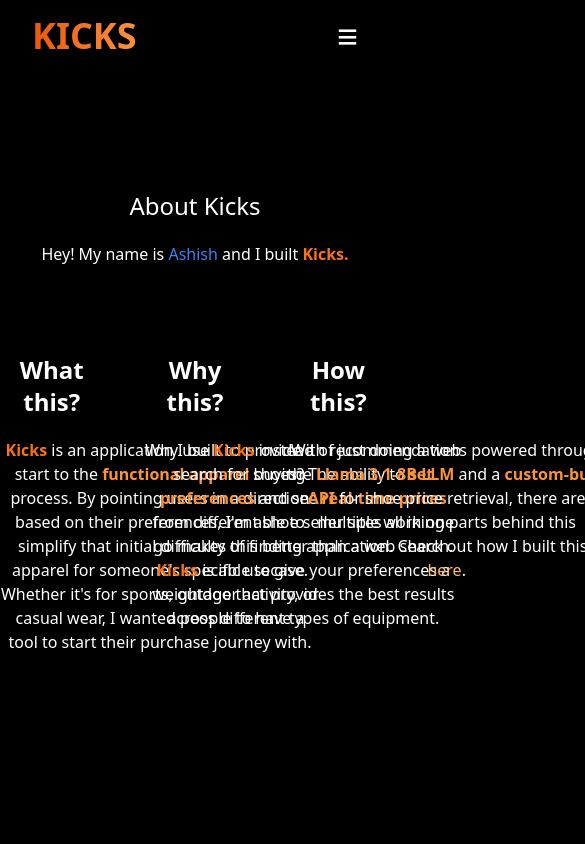
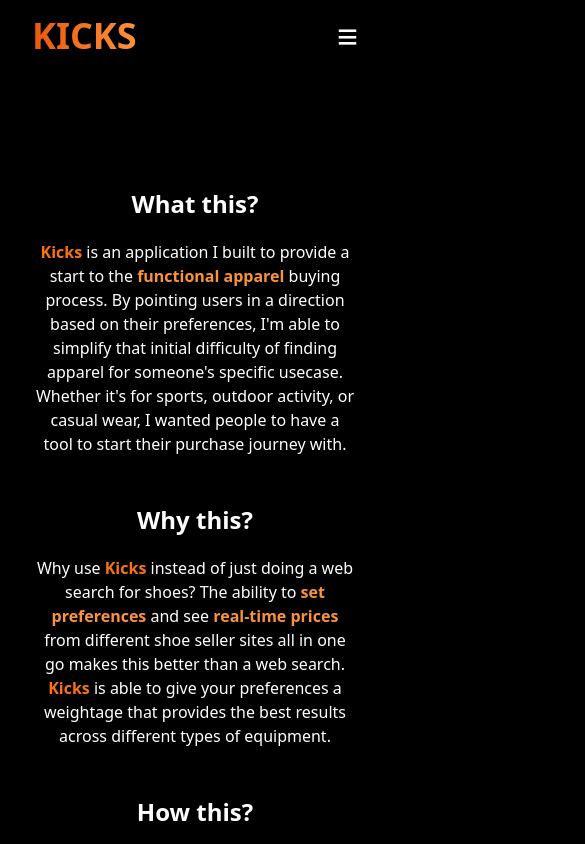
Before and after one commit to AshishT558/Kicks-App, a React (Vite) app in the folder client/: page /about in a window 390 px wide. Shown: the top 844 px of the page, 585 px wide, since content can reach past the window. Built offline with nearby package versions, Linux system fonts and the light colour scheme.

Commit message:
mobile fixes now v1.1

```diff
--- a/client/src/components/ShoeList.jsx
+++ b/client/src/components/ShoeList.jsx
@@ -1,8 +1,10 @@
 import { useState, useEffect } from "react"
+import Loader from "./Loader";
 import ShoeItem from "./ShoeItem";
 
 export default function ShoeList({queryType, query}) {
     const [data, setData] = useState([])
+
 
     //Call to get all shoes
     async function fetchData() {
@@ -31,6 +33,8 @@ export default function ShoeList({queryType, query}) {
         fetchData()
     }, [queryType, query])
 
+
+
     //Map shoe objects to list
     function shoeList() {
         if(data.length > 0) {
@@ -45,7 +49,7 @@ export default function ShoeList({queryType, query}) {
         } else {
             return (
                 <div className="">
-                    No Shoes Found, Sorry
+                    <Loader></Loader>
                 </div>
             )
         }
@@ -53,27 +57,8 @@ export default function ShoeList({queryType, query}) {
 
     return (
         <div>
-            {/* <button onClick={fetchData}>Refresh</button> */}
-            <div className="grid grid-cols-2 lg:grid-cols-4 gap-5 ">
+            <div className="grid  grid-cols-2 lg:grid-cols-4 gap-5 ">
                 {shoeList()}
-                {/* <table>
-                    <thead>
-                        <tr>
-                            <th>
-                                Name
-                            </th>
-                            <th>
-                                Price
-                            </th>
-                            <th>
-                                Link
-                            </th>
-                        </tr>
-                    </thead>
-                    <tbody>
-                        {shoeList()}
-                    </tbody>
-                </table> */}
             </div>
         </div>
     )
--- a/client/src/pages/AboutPage.jsx
+++ b/client/src/pages/AboutPage.jsx
@@ -5,9 +5,9 @@ export default function AboutPage() {
         <ContentPage>
             <div className="text-2xl lg:text-5xl animate-up-float">About Kicks</div>
             <p>Hey! My name is <span className="text-blue-500 hover:text-blue-700"><a href="https://www.ashishthomas.dev/" target="_blank" rel="noopener noreferrer">Ashish</a></span> and I built <span className="text-orange-500 font-bold">Kicks.</span></p>
-            <div className="grid grid-cols-3 gap-x-10 pt-5 fade-in text-center">
+            <div className="lg:grid lg:grid-cols-3 gap-x-10 pt-5 fade-in text-center">
                 <div>
-                    <h1 className="font-bold text-2xl pt-[3rem]">What this?</h1>
+                    <h1 className="font-bold text-2xl pt-[15rem] lg:pt-[3rem]">What this?</h1>
                     <div className="w-[20rem] pt-5">
                         <p><span className="text-orange-500 font-bold ">Kicks</span> is an application I built to provide a start to the <span className="text-orange-400 font-bold ">functional apparel </span> buying process. By pointing users in a direction based on their preferences, I'm able to simplify that initial difficulty of finding apparel for someone's specific usecase. Whether it's for sports, outdoor activity, or casual wear, I wanted people to have a tool to start their purchase journey with.</p>
                     </div>
@@ -22,7 +22,7 @@ export default function AboutPage() {
 
                 <div>
                     <h1 className="font-bold text-2xl pt-[3rem]">How this?</h1>
-                    <div className="w-[20rem] pt-5">
+                    <div className="w-[20rem] py-5">
                         <p>With recommendations powered through the <span className="text-orange-400 font-bold ">Llama 3.1-8B LLM</span> and a <span className="text-orange-400 font-bold ">custom-built API</span> for shoe price retrieval, there are multiple working parts behind this application. Check out how I built this <span className="text-orange-300 hover:text-orange-500"><a href="https://github.com/AshishT558/Kicks-App" target="_blank" rel="noopener noreferrer">here</a></span>.</p>
                     </div>
                 </div>
--- a/client/src/pages/LandingPage.jsx
+++ b/client/src/pages/LandingPage.jsx
@@ -14,10 +14,10 @@ export default function LandingPage() {
     return (
         <div id="background_image" className="bg-fixed bg-contain lg:bg-cover bg-[center_5rem] lg:bg-[center_bottom]" style={mainStyle}>
             <div id ="landing_page_1_full_area" className="flex justify-center h-screen">
-                <div className="h-[120rem]">
+                <div className="lg:h-[120rem] h-[100rem]">
                     <div className="flex flex-col items-center h-screen justify-end">
                         <a href="/#start">
-                            <div className="flex flex-col items-center justify-center w-[20rem] h-10 bg-black rounded-full mb-10 hover:mb-12 hover:animate-none ring-2 ring-orange-500 hover:ring-orange-600 animate-bounce">
+                            <div className="flex flex-col items-center justify-center w-[20rem] h-10 bg-black rounded-full mb-[10rem] lg:mb-10 lg:hover:mb-12 hover:animate-none ring-2 ring-orange-500 hover:ring-orange-600 animate-bounce">
                                 Get Started
                             </div>
                         </a>
@@ -27,20 +27,20 @@ export default function LandingPage() {
                     <div className="flex flex-col items-center h-screen">
                         <div id="start" className=""></div>
                         <div className="flex flex-col items-center h-screen fade-in">
-                            <div className="flex flex-col gap-y-5 text-3xl lg:text-6xl pt-[7rem] lg:pt-[15rem]">
+                            <div className="flex flex-col gap-y-5 text-3xl lg:text-6xl pt-[5rem] lg:pt-[15rem]">
                                 <h1>The <span className="text-orange-500 font-semibold">AI-Powered</span> Shoe App</h1>
                                 <h2>...built for <span className="font-bold text-orange-300">you</span>.</h2>
                             </div>
                             <div className="">
                                 <p></p>
                             </div>
-                            <div className="grid grid-cols-2 lg:grid-cols-4 place-items-center gap-x-[2rem] lg:gap-x-[10rem] pt-10">
+                            <div className="grid grid-cols-2 lg:grid-cols-4 place-items-center gap-x-[1rem] mx-5 lg:gap-x-[10rem] pt-10">
                                 <img src="/nike.jpg" width={200} height={200}></img>
                                 <img src="/underarmour.jpg" width={200} height={200}></img>
                                 <img src="/adidas.jpg" width={200} height={200}></img>
                                 <img src="/skechers.webp" width={200} height={200}></img>
                             </div>
-                            <div className="grid lg:grid-cols-2 align-center gap-x-10 pt-10">
+                            <div className="grid lg:grid-cols-2 align-center gap-x-10 lg:pt-10">
                                 <NavLink to="/gallery">
                                     <div className="flex flex-col items-center justify-center w-[20rem] h-10 bg-black rounded-full mb-10 ring-2 ring-orange-500 hover:ring-orange-600 hover:scale-105">
                                         BROWSE OUR COLLECTION
```
